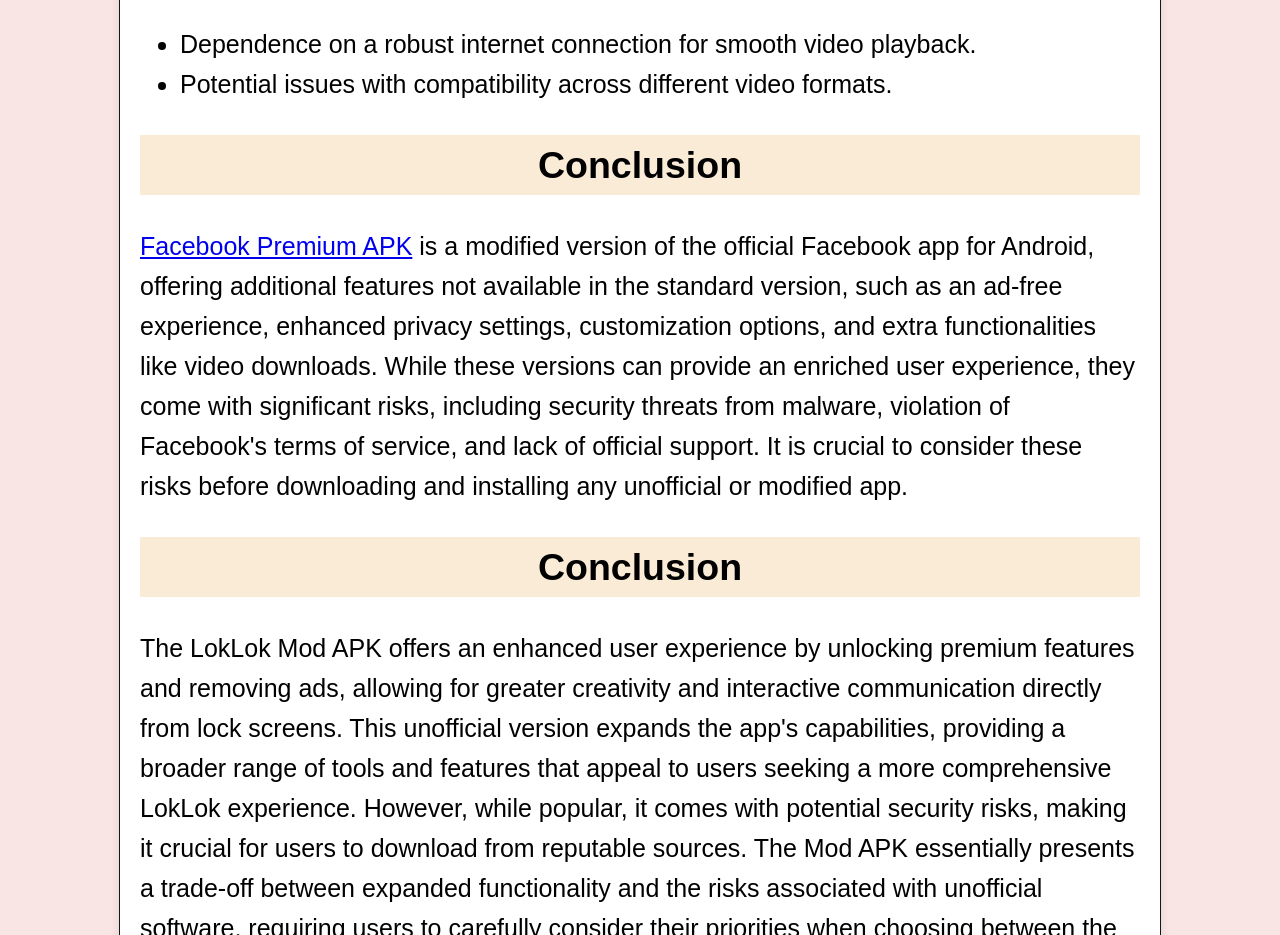
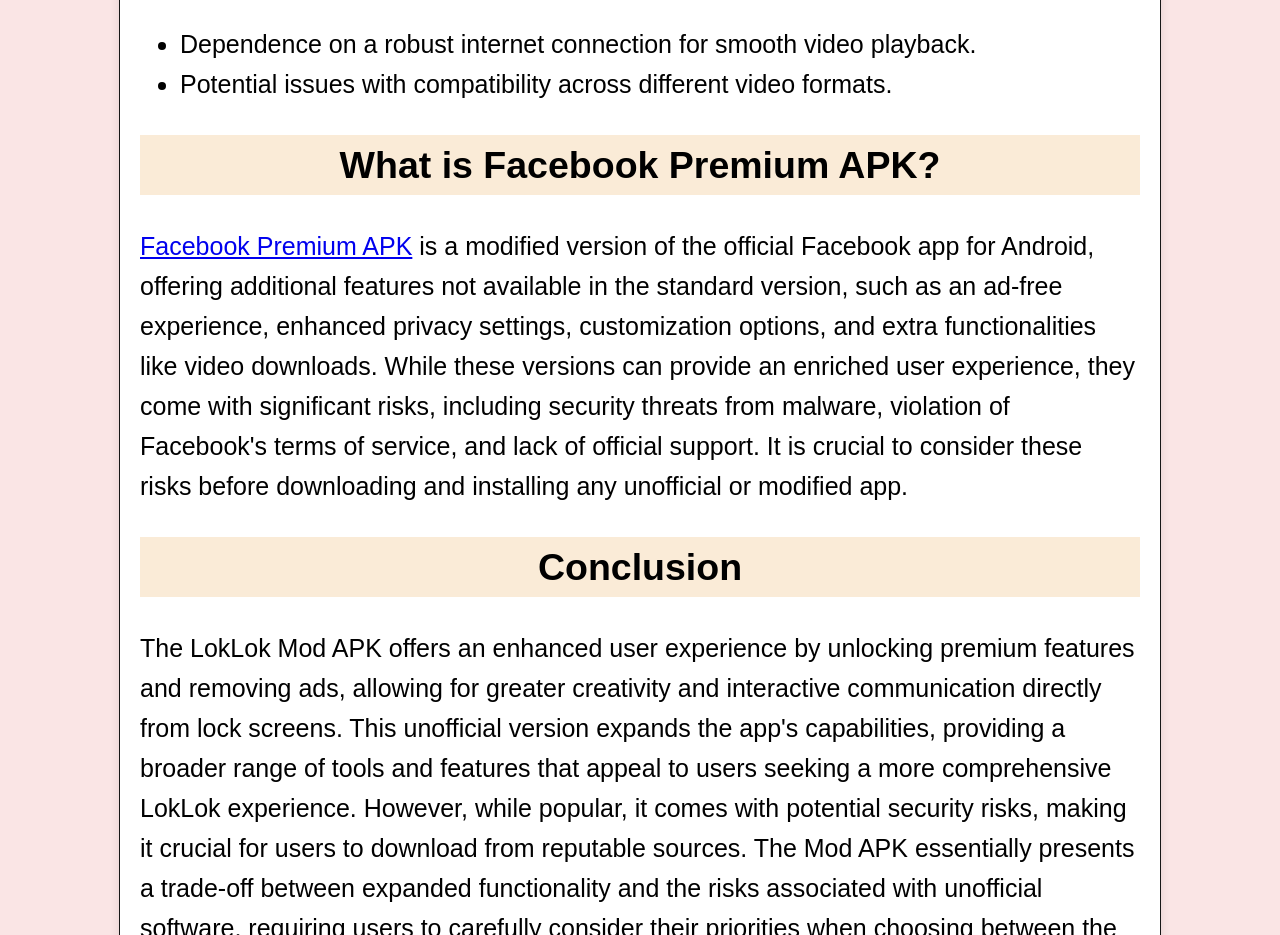
Before and after one commit to davidmark29/Loklok-Mod-APK, a plain HTML site: page index.html in a window 1280 px wide. Shown: the part 3560-4495 px from the top of the page. Drawn offline with Linux system fonts and the light colour scheme.

Commit message:
Update index.html

```diff
--- a/index.html
+++ b/index.html
@@ -109,7 +109,7 @@
         <li>Dependence on a robust internet connection for smooth video playback.</li>
         <Li>Potential issues with compatibility across different video formats.</Li>
     </ul>
-    <h2>Conclusion</h2>
+    <h2>What is Facebook Premium APK?</h2>
     <p><a href="https://facebookmodapk.w3spaces.com/">Facebook Premium APK</a> is a modified version of the official Facebook app for Android, offering additional features not available in the standard version, such as an ad-free experience, enhanced privacy settings, customization options, and extra functionalities like video downloads. While these versions can provide an enriched user experience, they come with significant risks, including security threats from malware, violation of Facebook's terms of service, and lack of official support. It is crucial to consider these risks before downloading and installing any unofficial or modified app.</p>
     <h2>Conclusion</h2>
     <P>The LokLok Mod APK offers an enhanced user experience by unlocking premium features and removing ads, allowing for greater creativity and interactive communication directly from lock screens. This unofficial version expands the app's capabilities, providing a broader range of tools and features that appeal to users seeking a more comprehensive LokLok experience. However, while popular, it comes with potential security risks, making it crucial for users to download from reputable sources. The Mod APK essentially presents a trade-off between expanded functionality and the risks associated with unofficial software, requiring users to carefully consider their priorities when choosing between the modified and standard versions of the app.</P>
```
